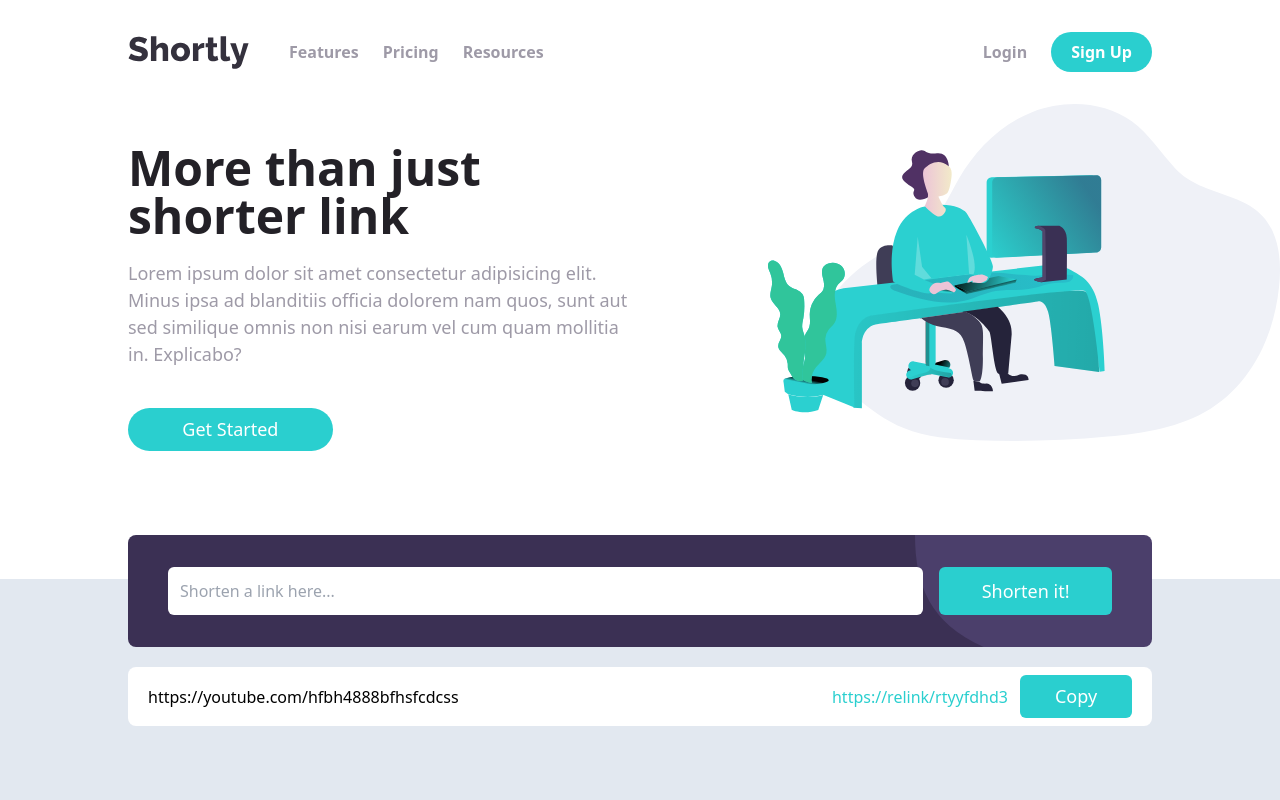
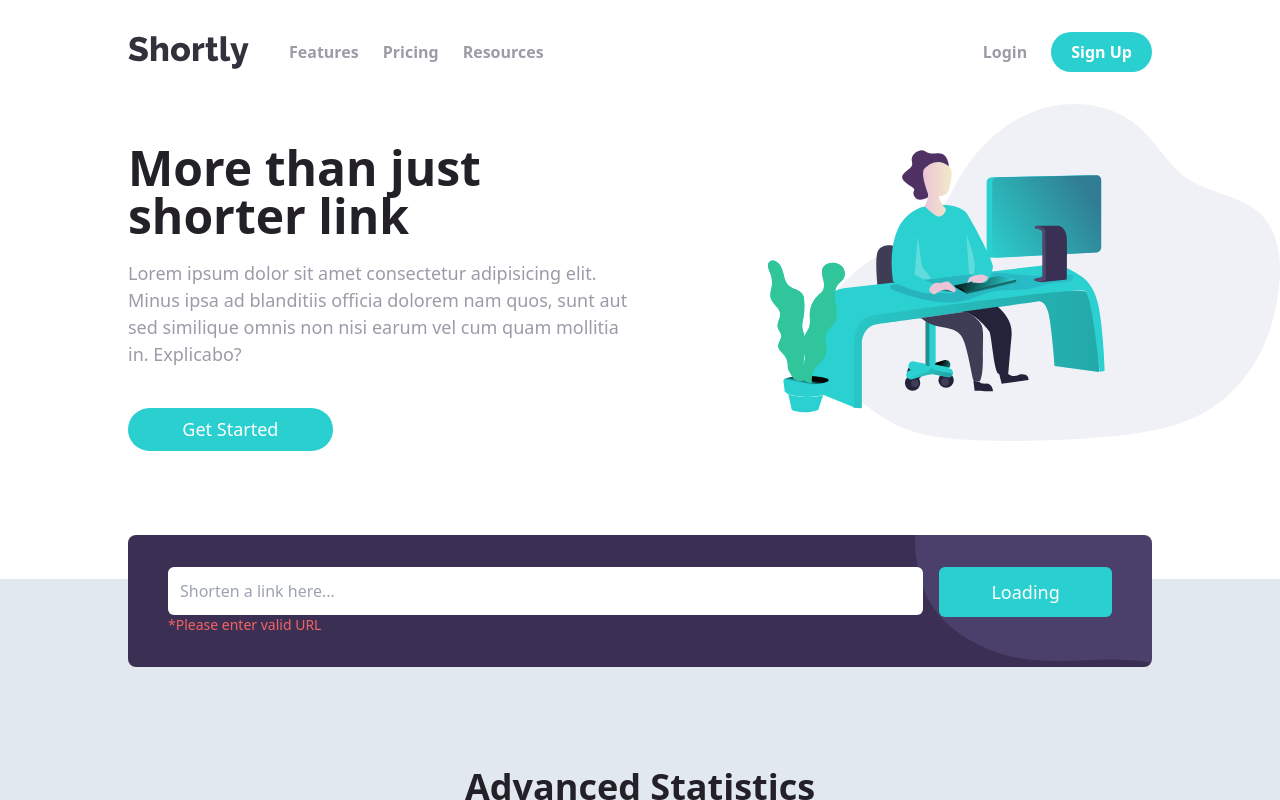
Before and after one commit to abimh66/url-shortening, a React (Vite) app: page / in a window 1280 px wide. Both pictures are taken after a click on the button "Shorten it!". Shown: the top 800 px of the page. Built offline with nearby package versions, Linux system fonts and the light colour scheme.

Commit message:
add url shortening functionality: connect with API

```diff
--- a/src/components/Shortening.jsx
+++ b/src/components/Shortening.jsx
@@ -1,20 +1,77 @@
+/* eslint-disable no-undef */
+import { useState } from 'react';
 import UrlShortResult from './ui/UrlShortResult';
 
+const URL_PATTERN =
+  /(https:\/\/www\.|http:\/\/www\.|https:\/\/|http:\/\/)?[a-zA-Z]{2,}(\.[a-zA-Z]{2,})(\.[a-zA-Z]{2,})?\/[a-zA-Z0-9]{2,}|((https:\/\/www\.|http:\/\/www\.|https:\/\/|http:\/\/)?[a-zA-Z]{2,}(\.[a-zA-Z]{2,})(\.[a-zA-Z]{2,})?)|(https:\/\/www\.|http:\/\/www\.|https:\/\/|http:\/\/)?[a-zA-Z0-9]{2,}\.[a-zA-Z0-9]{2,}\.[a-zA-Z0-9]{2,}(\.[a-zA-Z0-9]{2,})?/g;
+
 function Shortening() {
+  const [urlShorteningResults, setUrlShorteningResults] = useState([]);
+  const [inputUrl, setInputUrl] = useState('');
+  const [status, setStatus] = useState('idle'); // Status: idle, loading, input invalid, error
+
+  function handleRequest() {
+    if (!URL_PATTERN.test(inputUrl)) {
+      setStatus('input invalid');
+      console.log('input invalid');
+      return;
+    }
+
+    setStatus('loading');
+    fetch('https://shrtlnk.dev/api/v2/link', {
+      method: 'POST',
+      headers: {
+        'api-key': process.env.API_KEY,
+        Accept: 'application/json',
+        'Content-Type': 'application/json',
+      },
+      body: JSON.stringify({
+        url: inputUrl,
+      }),
+    })
+      .then((res) => res.json())
+      .then((data) => {
+        const newResult = { url: data.url, shortLink: data.shrtlnk };
+        setUrlShorteningResults((results) => [...results, newResult]);
+      })
+      .catch((err) => console.log(err))
+      .finally(() => setStatus('idle'));
+  }
+
   return (
     <section className=" w-[95%] md:w-full -mt-24 md:-mt-16">
       <div className="rounded-lg font-medium md:py-8 flex flex-col md:px-10 md:flex-row gap-4 p-5 bg-shorten-mobile bg-origin-box bg-no-repeat bg-right-top bg-dark-violet">
-        <input
-          type="text"
-          placeholder="Shorten a link here..."
-          className="w-full md:w-4/5 p-3 rounded-md"
-        />
-        <button className="w-full md:flex-1 text-white text-body py-2 rounded-md bg-cyan">
-          Shorten it!
+        <div className="flex flex-col md:w-4/5 w-full">
+          <input
+            value={inputUrl}
+            onChange={(e) => {
+              setInputUrl(e.target.value);
+              setStatus('idle');
+            }}
+            type="text"
+            placeholder="Shorten a link here..."
+            disabled={status === 'loading'}
+            className="p-3 rounded-md disabled:cursor-not-allowed focus:outline-none"
+          />
+          {status === 'input invalid' && (
+            <p className="text-sm text-red">*Please enter valid URL</p>
+          )}
+        </div>
+        <button
+          onClick={handleRequest}
+          className="w-full md:flex-1 text-white text-body h-9 md:h-[50px] rounded-md bg-cyan disabled:cursor-not-allowed disabled:opacity-75"
+          disabled={status === 'loading'}>
+          {status === 'idle' ? 'Shorten it!' : 'Loading'}
         </button>
       </div>
-      <div className="mt-5">
-        <UrlShortResult />
+      <div className="mt-5 flex flex-col gap-3">
+        {urlShorteningResults?.map((result, i) => (
+          <UrlShortResult
+            key={i}
+            url={result.url}
+            shortLink={result.shortLink}
+          />
+        ))}
       </div>
     </section>
   );
--- a/src/components/ui/UrlShortResult.jsx
+++ b/src/components/ui/UrlShortResult.jsx
@@ -1,12 +1,14 @@
-function UrlShortResult() {
+function UrlShortResult({ url, shortLink }) {
   return (
     <div className="bg-white font-medium rounded-lg md:flex md:justify-between md:items-center md:gap-20 md:px-5 md:py-2">
       <p className="border-b px-5 py-3 border-b-gray text-ellipsis overflow-hidden md:p-0 md:border-none md:flex-1">
-        https://youtube.com/hfbh4888bfhsfcdcss
+        {url}
       </p>
       <div className="px-5 py-3 flex flex-col gap-3 md:flex-row md:items-center md:p-0">
-        <p className="text-cyan">https://relink/rtyyfdhd3</p>
-        <button className="w-full text-white text-body md:w-28 py-2 rounded-md bg-cyan">
+        <p className="text-cyan">{shortLink}</p>
+        <button
+          className="w-full text-white text-body md:w-28 py-2 rounded-md bg-cyan"
+          onClick={() => navigator.clipboard.writeText(shortLink)}>
           Copy
         </button>
       </div>
--- a/vite.config.js
+++ b/vite.config.js
@@ -1,9 +1,15 @@
-import { defineConfig } from 'vite';
+/* eslint-disable no-undef */
+import { defineConfig, loadEnv } from 'vite';
 import react from '@vitejs/plugin-react';
 import tailwindcss from 'tailwindcss';
 
 // https://vitejs.dev/config/
-export default defineConfig({
+export default defineConfig(({ mode }) => {
+  const env = loadEnv(mode, process.cwd(), '');
+  return {
+    define: {
+      'process.env.API_KEY': JSON.stringify(env.API_KEY),
+    },
     plugins: [react()],
     css: {
       postcss: {
@@ -13,4 +19,5 @@ export default defineConfig({
     server: {
       port: 3000,
     },
+  };
 });
```
Also changed, not shown: src/App.jsx (+0 -27 lines), 1 other file (tests, documents, lock files or other folders). Lines whose indentation alone changed are shown as unchanged.
